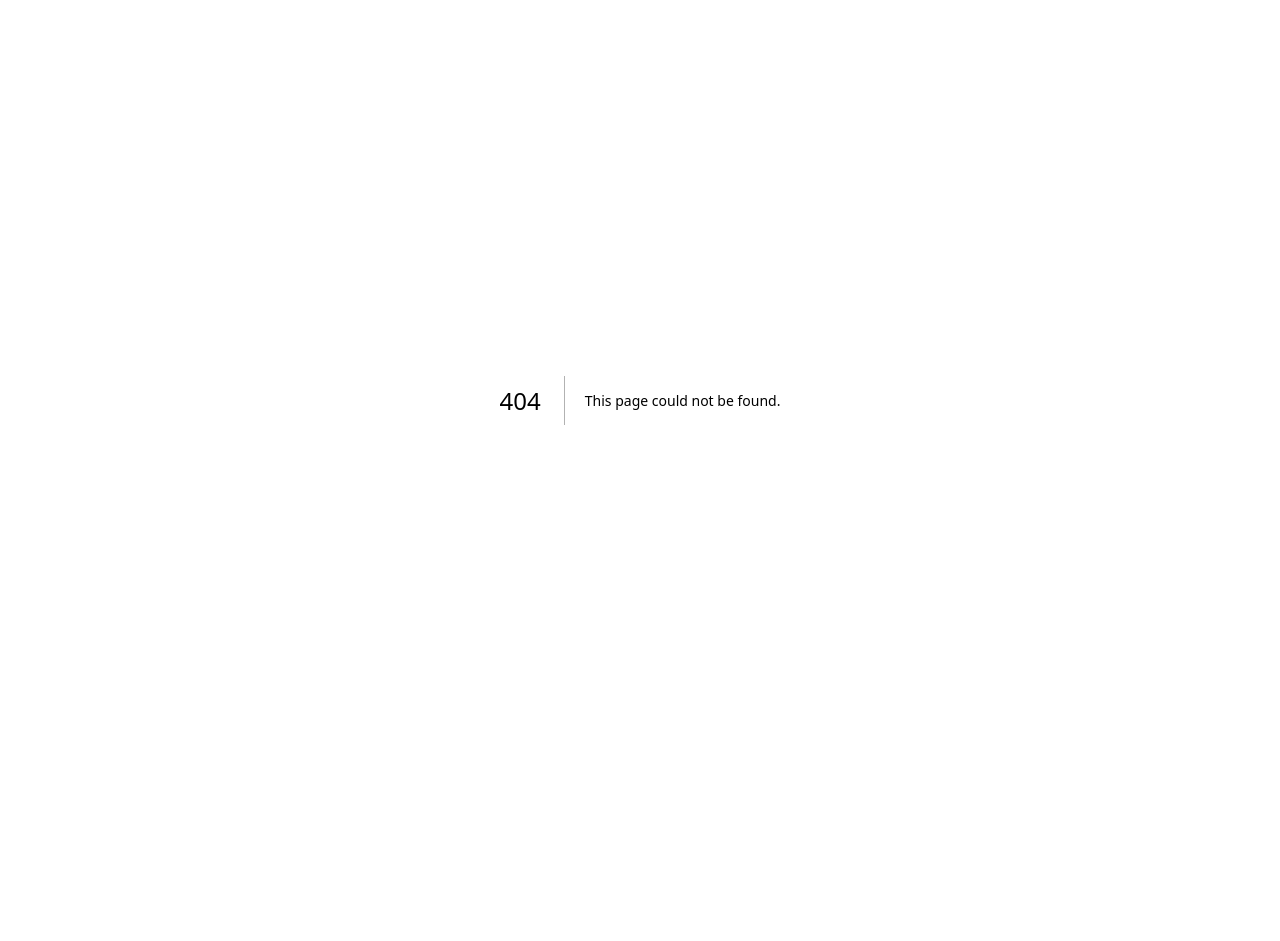
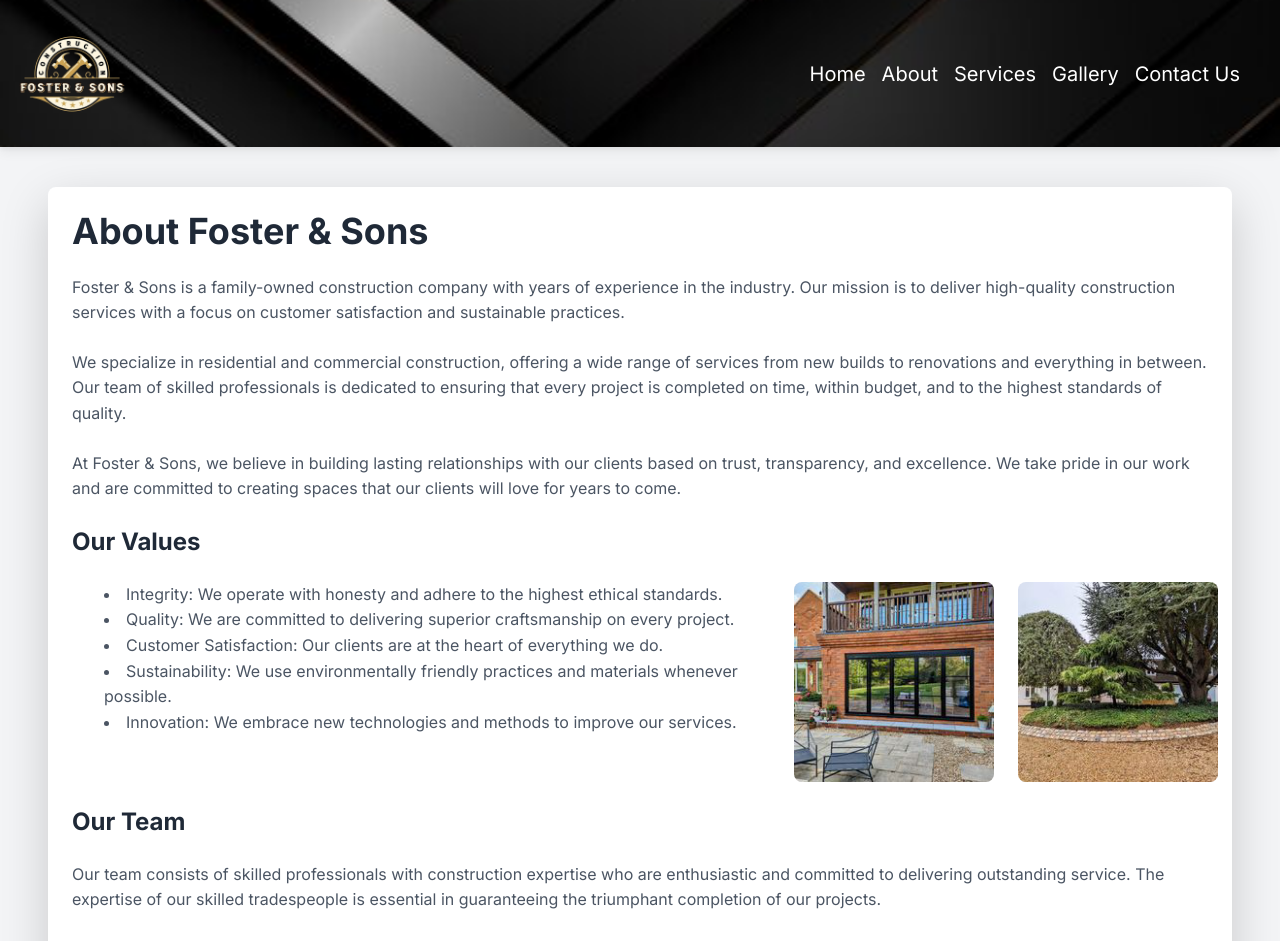
Before and after one commit to jacam666/fosters-construction, a Next.js app: page /about in a window 1280 px wide. Before the commit this address had no page. Shown: the top 941 px of the page. Before the commit the page ends 800 px from the top, so only its background shows below. Built offline with nearby package versions, Linux system fonts and the light colour scheme.

Commit message:
added an about page and some content

```diff
--- /dev/null
+++ b/src/app/about/page.tsx
@@ -0,0 +1,68 @@
+import Footer from "@/components/Footer";
+import MyNavbar from "@/components/MyNavbar";
+import { NextPage } from "next";
+import Image from "next/image";
+
+const About: NextPage = () => {
+    return (
+        <div>
+            <div className="gallery-background">
+                <MyNavbar />
+            </div>
+            <div className="min-h-screen bg-gray-100 py-10 px-5">
+                <div className=" mx-auto bg-white shadow-lg rounded-lg overflow-hidden">
+                    <div className="p-6">
+                        <h1 className="text-4xl font-bold mb-4 text-gray-800">About Foster & Sons</h1>
+                        <p className="text-gray-600 mb-4">
+                            Foster & Sons is a family-owned construction company with years of experience in the industry. Our mission is to deliver high-quality construction services with a focus on customer satisfaction and sustainable practices.
+                        </p>
+                        <p className="text-gray-600 mb-4">
+                            We specialize in residential and commercial construction, offering a wide range of services from new builds to renovations and everything in between. Our team of skilled professionals is dedicated to ensuring that every project is completed on time, within budget, and to the highest standards of quality.
+                        </p>
+                        <p className="text-gray-600 mb-4">
+                            At Foster & Sons, we believe in building lasting relationships with our clients based on trust, transparency, and excellence. We take pride in our work and are committed to creating spaces that our clients will love for years to come.
+                        </p>
+
+                        <h2 className="text-2xl font-bold mt-6 mb-4 text-gray-800">Our Values</h2>
+                        <div className="flex flex-col xl:flex-row ">
+                            <ul className="list-disc list-inside text-gray-600 mb-4 ">
+                                <li>Integrity: We operate with honesty and adhere to the highest ethical standards.</li>
+                                <li>Quality: We are committed to delivering superior craftsmanship on every project.</li>
+                                <li>Customer Satisfaction: Our clients are at the heart of everything we do.</li>
+                                <li>Sustainability: We use environmentally friendly practices and materials whenever possible.</li>
+                                <li>Innovation: We embrace new technologies and methods to improve our services.</li>
+                            </ul>
+                            <div className="flex flex-row justify-evenly lg:flex-row gap-4 ">
+                                <Image
+                                    src="/images/galleryImages/galleryimage1.jpg"
+                                    alt="About Us"
+                                    width={200}
+                                    height={200}
+                                    className="rounded-lg object-cover object-center cursor-pointer"
+                                />
+                                <Image
+                                    src="/images/galleryImages/galleryimage10.jpg"
+                                    alt="About Us"
+                                    width={200}
+                                    height={200}
+                                    className="rounded-lg object-cover object-center cursor-pointer"
+                                />
+                            </div>
+                        </div>
+                        <h2 className="text-2xl font-bold mt-6 mb-4 text-gray-800">Our Team</h2>
+                        <p className="text-gray-600 mb-4">
+                            Our team consists of skilled professionals with construction expertise who are enthusiastic and committed to delivering outstanding service. The expertise of our skilled tradespeople is essential in guaranteeing the triumphant completion of our projects.
+                        </p>
+                        <h2 className="text-2xl font-bold mt-6 mb-4 text-gray-800">Contact Us</h2>
+                        <p className="text-gray-600">
+                            If you have any questions or would like to learn more about our services, please don't hesitate to contact us. We look forward to working with you on your next construction project.
+                        </p>
+                    </div>
+                </div>
+            </div>
+            <Footer />
+
+        </div>
+    );
+}
+export default About;
--- a/src/components/MyNavbar.tsx
+++ b/src/components/MyNavbar.tsx
@@ -39,7 +39,7 @@ export default function MyNavbar() {
                 <MDBCollapse navbar open={openNavSecond} className='lg:flex lg:justify-end lg:mr-5 flex justify-start'>
                     <MDBNavbarNav right fullWidth={false} className=''>
                         <MDBNavbarLink className='text-white hover:underline' active aria-current='page' href='/'>Home</MDBNavbarLink>
-                        <MDBNavbarLink className='text-white hover:underline' href='./'>About</MDBNavbarLink>
+                        <MDBNavbarLink className='text-white hover:underline' href='./about'>About</MDBNavbarLink>
                         <MDBNavbarLink className='text-white hover:underline' href='./'>Services</MDBNavbarLink>
                         <MDBNavbarLink className='text-white hover:underline' href='./projectGallery'>Gallery</MDBNavbarLink>
                         <MDBNavbarLink className='text-white hover:underline' href='./'>Contact Us</MDBNavbarLink>
```
